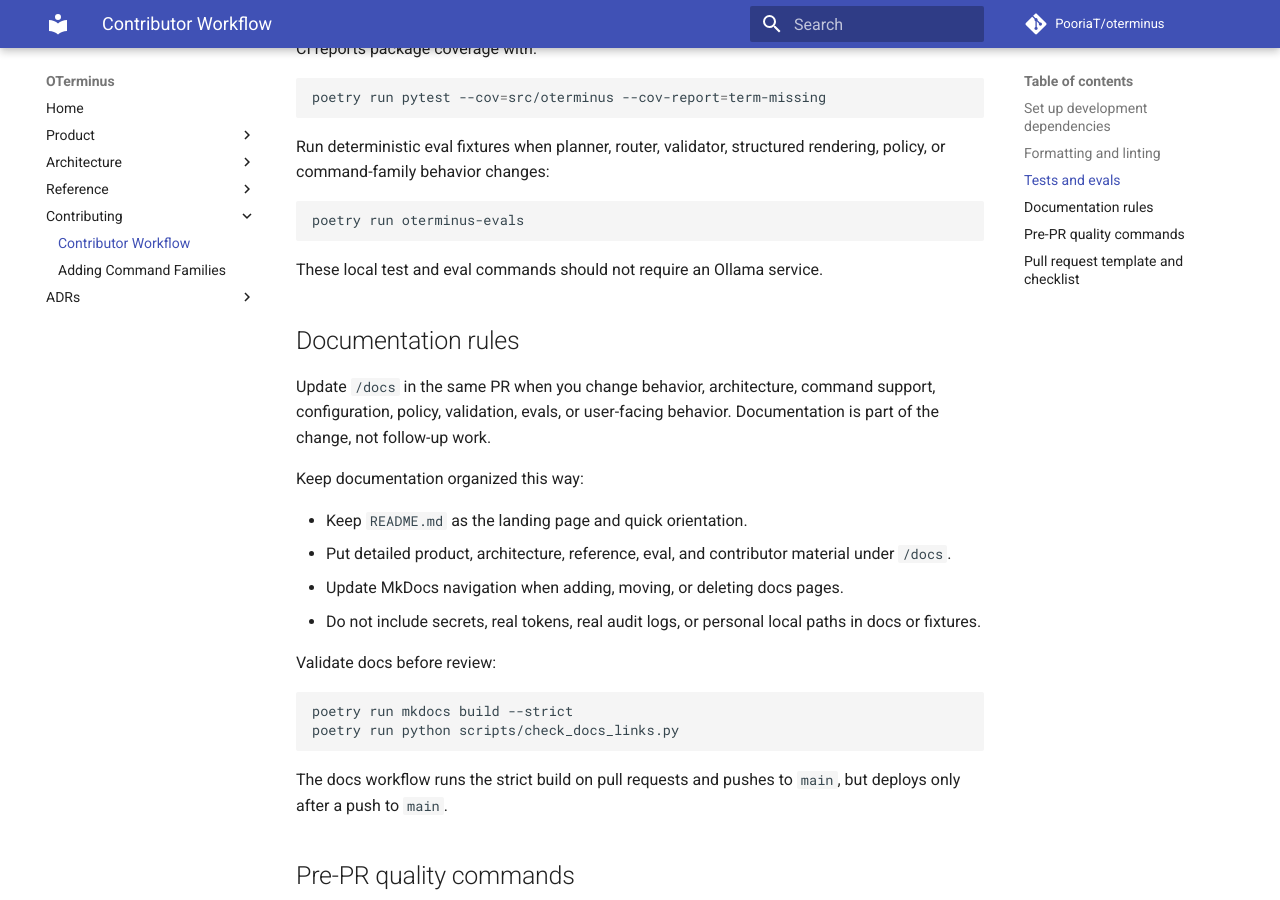
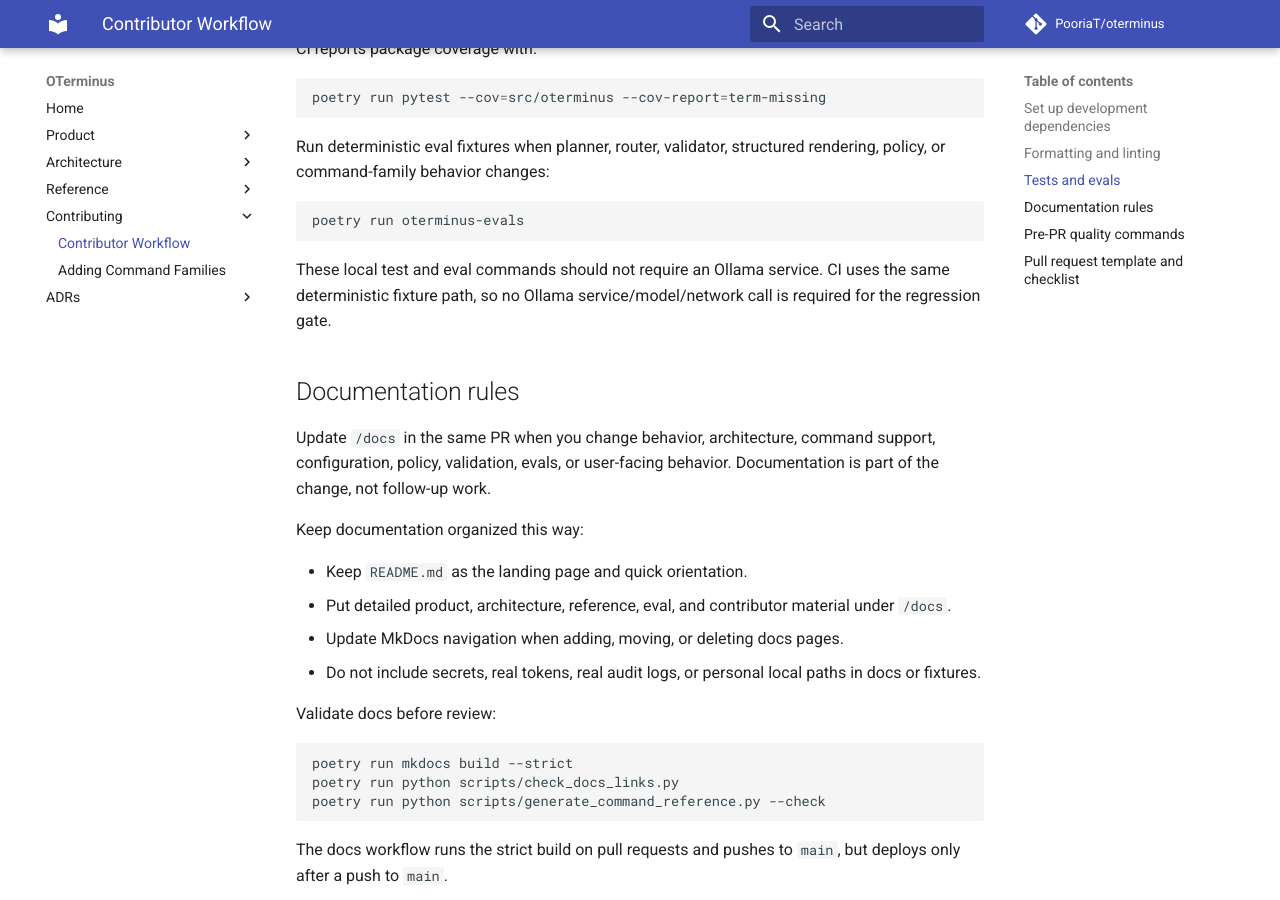
Before and after one commit to PooriaT/oterminus, an MkDocs documentation site: the page built from docs/contributing.md, in a window 1280 px wide and 900 px high, scrolled down 1151 px. Built offline with MkDocs 1.6.1 and Material for MkDocs 9.7.7, drawn with Linux system fonts in a browser that asks for light colours; comment, search, counter and statistics services are not loaded.

Commit message:
Add full regression gate to CI workflow

````diff
--- a/docs/contributing.md
+++ b/docs/contributing.md
@@ -61,7 +61,7 @@
 poetry run oterminus-evals
 ```
 
-These local test and eval commands should not require an Ollama service.
+These local test and eval commands should not require an Ollama service. CI uses the same deterministic fixture path, so no Ollama service/model/network call is required for the regression gate.
 
 ## Documentation rules
 
@@ -81,6 +81,7 @@
 ```bash
 poetry run mkdocs build --strict
 poetry run python scripts/check_docs_links.py
+poetry run python scripts/generate_command_reference.py --check
 ```
 
 The docs workflow runs the strict build on pull requests and pushes to `main`, but deploys only
````
Also changed, not shown: docs/architecture/evals.md (+1 -1 lines), 1 other file.
